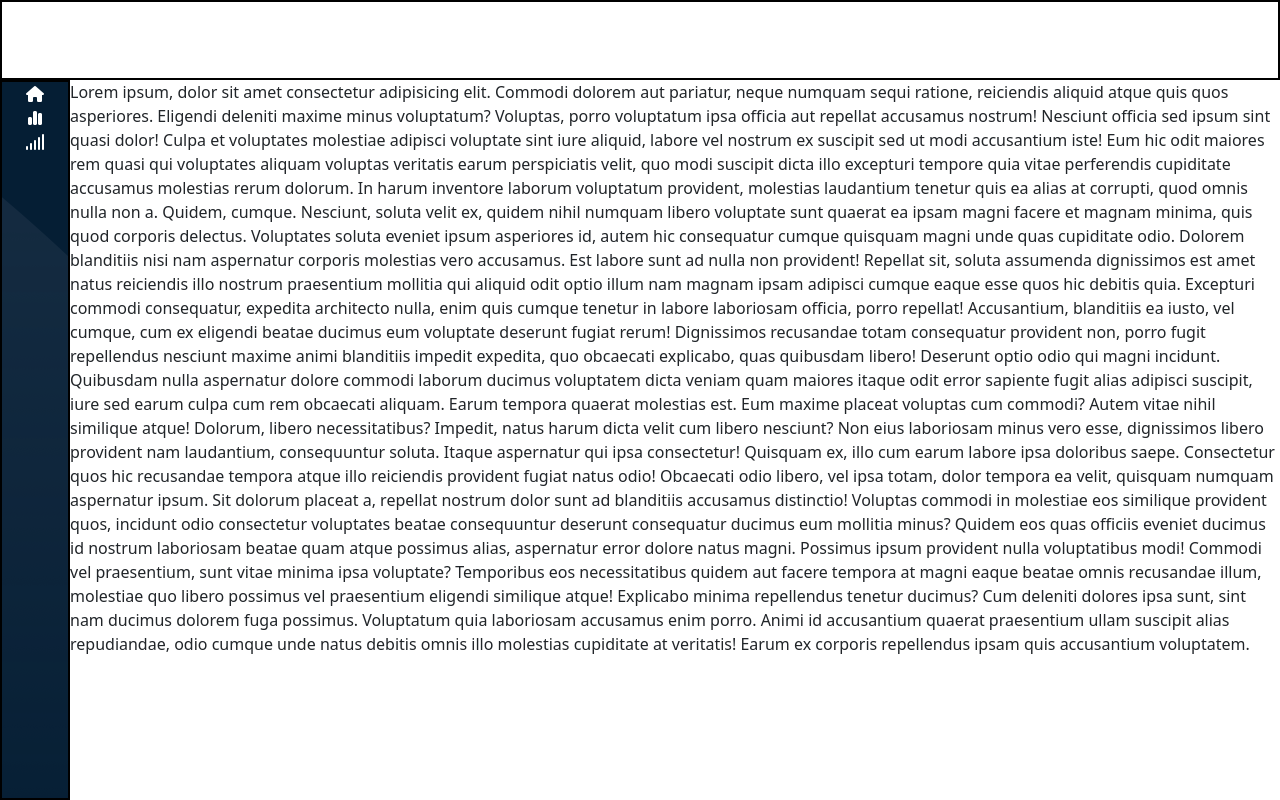
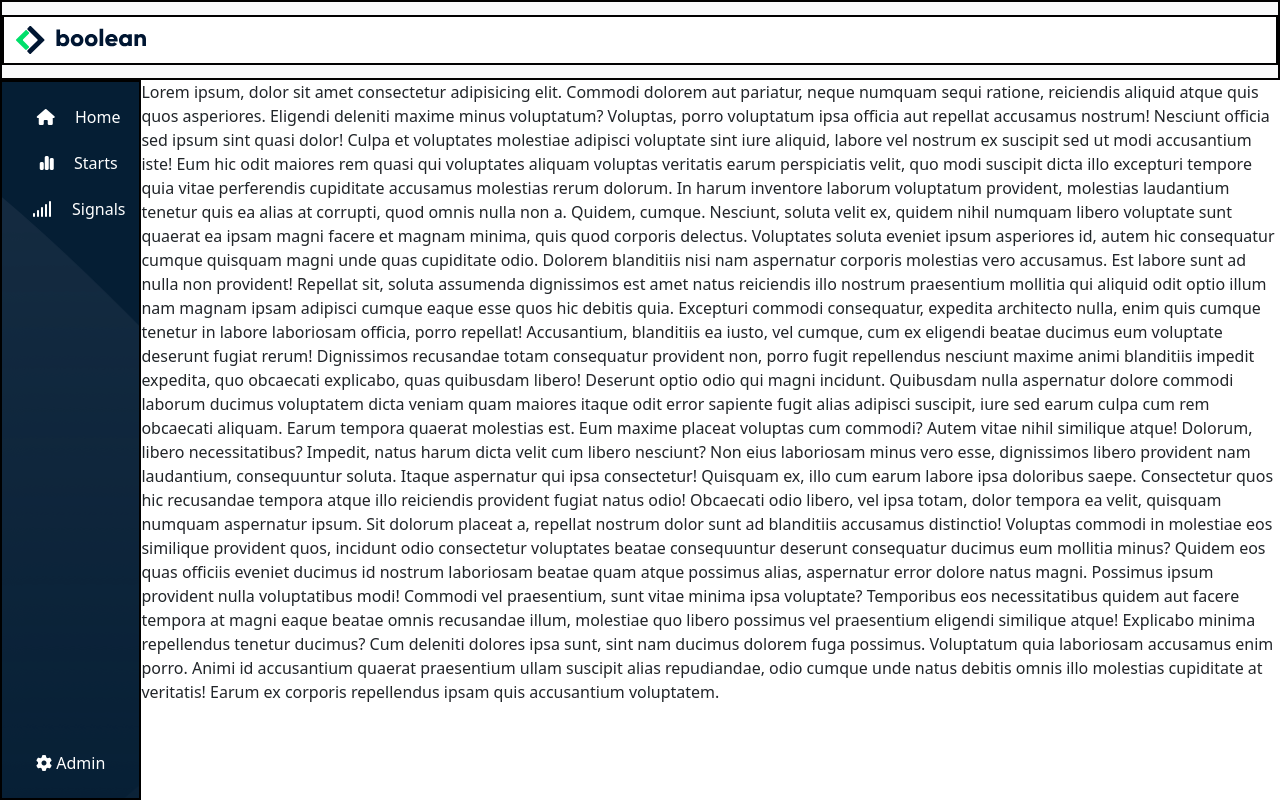
Before and after one commit to manueledigregorio/html-css-bootstrap-dashboard, a plain HTML site: page index.html in a window 1280 px wide. Drawn offline with nearby package versions, Linux system fonts and the light colour scheme.

Commit message:
[add] logo

```diff
--- a/css/style.css
+++ b/css/style.css
@@ -13,7 +13,24 @@ ul{
 /****HEADER***/
 header{
   height: 80px;
+  background-color: #F8F9FA;
 }
+
+header .my-container {
+  width: 100%;
+  background-color: white;
+  height: 50px;
+  width: 100%;
+}
+
+header .logo-mobile{
+  width: 50px;
+}
+
+header .logo-big{
+  width: 130px;
+}
+
 
 /***MAIN***/
 main{
@@ -38,7 +55,18 @@ main{
   padding: 0;
 }
 
-.bar-top ul li i{
+.bar-left a {
+  color: white;
+  width: 100%;
+}
+
+.btn-transparent {
+  background-color: transparent;
+  transition: background-color 0.3s ease;
+}
+
+.btn-transparent:hover {
+  background-color: rgba(255, 255, 255, 0.2);
   color: white;
 }
 
@@ -46,3 +74,13 @@ main{
 .content-big{
   width: calc(100vw - 70px);
 }
+
+/******responsive**/
+
+@media screen and (min-width: 992px) {
+
+  .bar-left{
+    width:150px;
+  }
+
+}
--- a/index.html
+++ b/index.html
@@ -10,26 +10,59 @@
   <title>Dashboard</title>
 </head>
 <body>
-  <header class="debug fixed-top ">
-      <div></div>
+  <header class="debug fixed-top d-flex  align-items-center ">
+    <div class="container-fluid my-container d-flex debug align-items-center  ">
+
+      <div class="header-left" >
+        <img class="logo-mobile d-lg-none " src="img/mobile-logo.png" alt="">
+        <img class=" logo-big d-none d-lg-inline-block " src="img/logo.svg" alt="">
+      </div>
+
+
+      <div class="header-center">
+
+      </div>
+
+
+      <div class="header-right"></div>
+    </div>
+
   </header>
   <main class="d-flex ">
-    <section class="bar-left debug">
-      <div class="bar-top">
+    <section class="bar-left debug py-3 d-flex justify-content-between flex-column  ">
+      <div class="bar-top  ">
         <ul class="text-center ">
-          <li>
-            <a href="#"><i class="fa-solid fa-house"></i></a>
-          </li>
-          <li>
-            <a href="#"><i class="fa-solid fa-chart-simple"></i></a>
-          </li>
-          <li>
-            <a href="#"><i class="fa-solid fa-signal"></i></a>
+
+          <li class="pb-2 ">
+            <a class="btn btn-transparent " href="#">
+              <i class="fa-solid fa-house px-3"></i>
+              <span class="d-none d-lg-inline-block ">Home</span>
+            </a>
           </li>
 
-        </ul>
+          <li class="pb-2">
+            <a class="btn btn-transparent " href="#">
+              <i class="fa-solid fa-chart-simple px-3  "></i>
+              <span class="d-none d-lg-inline-block ">Starts</span>
+            </a>
+          </li>
+
+          <li class="pb-2">
+            <a class="btn btn-transparent " href="#">
+              <i class="fa-solid fa-signal px-3  "></i>
+              <span class="d-none d-lg-inline-block ">Signals</span>
+            </a>
+          </li>
+
+        </ul >
       </div>
-      <div class="bar-botton"></div>
+      <div class="bar-botton text-center">
+        <a class="btn btn-transparent " href="#">
+          <i class="fa-solid fa-gear"></i>
+          <span class="d-none d-lg-inline-block ">Admin</span>
+        </a>
+
+      </div>
 
 
     </section>
```
